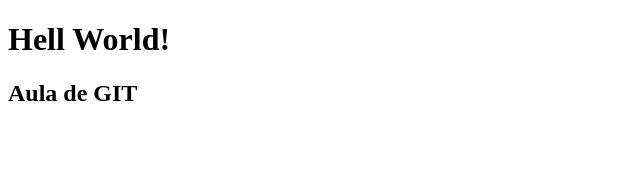
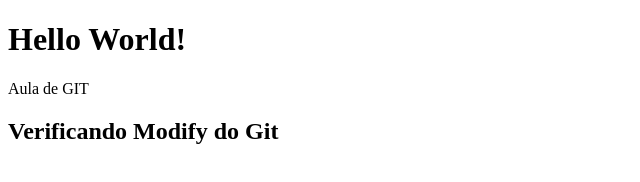
Before and after one commit to EmanuelNunesReis/harve-aulas-git, a plain HTML site: page index.html in a window 1280 px wide. Shown: the whole page, without its empty margins (0-640 px from the left). Drawn offline with Linux system fonts and the light colour scheme.

Commit message:
adicionando o span

```diff
--- a/index.html
+++ b/index.html
@@ -6,8 +6,9 @@
     <title>Aula de Git</title>
 </head>
 <body>
-    <h1>Hell World!</h1>
-    <h2>Aula de GIT</h1>
+    <h1>Hello World!</h1>
+    <span>Aula de GIT</span>
+    <h2>Verificando Modify do Git</h2>
 
 </body>
 </html>
```
